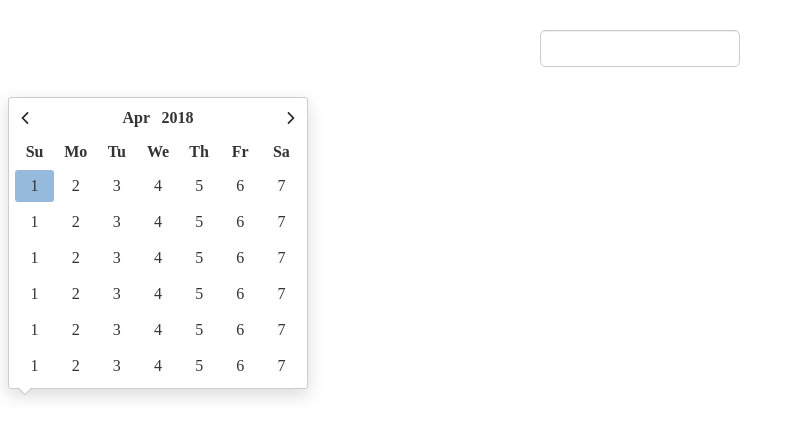
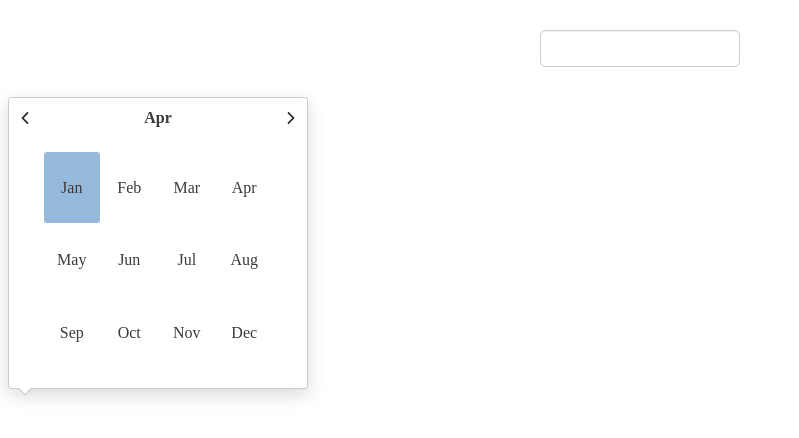
Before and after one commit to Fischer-L/caLIENdar, a website built with webpack: page demo.html in a window 1280 px wide. Shown: the whole page, without its empty margins (0-799 px from the left). Built offline with nearby package versions, Linux system fonts and the light colour scheme.

Commit message:
Create the prototype caLINEdar-month-picker element

```diff
--- a/demo.html
+++ b/demo.html
@@ -27,7 +27,37 @@
   </div>
 
   <div class="caLINEdar caLINEdar--on-top">
-    <div class="caLINEdar-date-picker">
+    <div class="caLINEdar-month-picker">
+      <div class="caLINEdar-panel">
+        <div class="caLINEdar-panel__btn left-btn"></div>
+        <div class="caLINEdar-subpanel">
+          <div class="caLINEdar-panel__btn picker-btn">Apr</div>
+        </div>
+        <div class="caLINEdar-panel__btn right-btn"></div>
+      </div>
+      <table class="caLINEdar-table" >
+        <tr>
+          <td class="caLINEdar-table-cell picked">Jan</td>
+          <td class="caLINEdar-table-cell">Feb</td>
+          <td class="caLINEdar-table-cell">Mar</td>
+          <td class="caLINEdar-table-cell">Apr</td>
+        </tr>
+        <tr>
+          <td class="caLINEdar-table-cell">May</td>
+          <td class="caLINEdar-table-cell">Jun</td>
+          <td class="caLINEdar-table-cell">Jul</td>
+          <td class="caLINEdar-table-cell">Aug</td>
+        </tr>
+        <tr>
+          <td class="caLINEdar-table-cell">Sep</td>
+          <td class="caLINEdar-table-cell">Oct</td>
+          <td class="caLINEdar-table-cell">Nov</td>
+          <td class="caLINEdar-table-cell">Dec</td>
+        </tr>
+      </table>
+    </div>
+
+    <div class="caLINEdar-date-picker" style="display: none">
       <div class="caLINEdar-panel">
         <div class="caLINEdar-panel__btn left-btn"></div>
         <div class="caLINEdar-subpanel">
@@ -36,7 +66,7 @@
         </div>
         <div class="caLINEdar-panel__btn right-btn"></div>
       </div>
-      <table class="caLINEdar-date-picker caLINEdar-table">
+      <table class="caLINEdar-table">
         <tr class="caLINEdar-table-header">
           <th class="caLINEdar-table-cell">Su</th>
           <th class="caLINEdar-table-cell">Mo</th>
--- a/src/caLINEdar.scss
+++ b/src/caLINEdar.scss
@@ -1,7 +1,7 @@
-$caLINEdar-font-color: #333;
+$caLINEdar-font-color: #3a3a3a;
 $caLINEdar-panel-height: 2em;
-$caLINEdar-table-height: 15.75em;
-$caLINEdar-height: $caLINEdar-panel-height + $caLINEdar-table-height + 0.5em;
+$caLINEdar-table-max-height: 15.75em;
+$caLINEdar-height: $caLINEdar-panel-height + $caLINEdar-table-max-height + 0.5em;
 
 .caLINEdar-input {
   width: 100%;
@@ -23,7 +23,8 @@ $caLINEdar-height: $caLINEdar-panel-height + $caLINEdar-table-height + 0.5em;
 }
 
 .caLINEdar {
-  width: 18.75em; /* 300px = 18.75em @ 1em is 16px */
+  // 300px = 18.75em @ 1em is 16px
+  width: 18.75em;
   height: $caLINEdar-height;
   padding: 4px;
   border: 1px solid #ccc;
@@ -130,9 +131,10 @@ $caLINEdar-after-elm-btm: $caLINEdar-after-elm-top;
   background: #efefef;
 }
 
-.caLINEdar-date-picker.caLINEdar-table {
+.caLINEdar-table {
   width: 100%;
-  height: $caLINEdar-table-height;
+  height: $caLINEdar-table-max-height;
+  margin: 0 auto;
   color: $caLINEdar-font-color;
   vertical-align: middle;
   text-align: center;
@@ -169,3 +171,9 @@ $caLINEdar-after-elm-btm: $caLINEdar-after-elm-top;
   background: unset;
   cursor: default;
 }
+
+.caLINEdar-month-picker > .caLINEdar-table {
+  width: 80%;
+  height: $caLINEdar-table-max-height - 2em;
+  margin-top: 1em;
+}
```
Also changed, not shown: dist/caLINEdar.dev.bundle.js (deleted), 1 other file.
